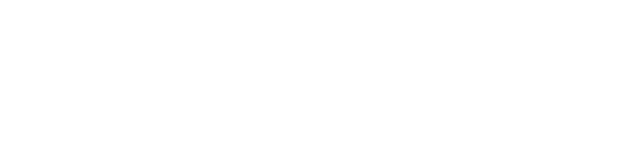
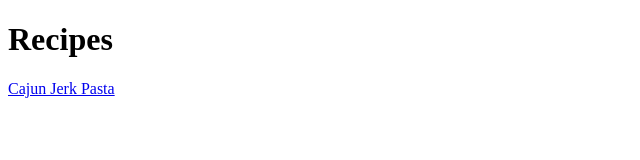
Before and after one commit to MalaysiaThomas/odin-recipes, a plain HTML site: page index.html in a window 1280 px wide. Shown: the whole page, without its empty margins (0-640 px from the left). Drawn offline with Linux system fonts and the light colour scheme.

Commit message:
add cajun jerk pasta recipe page

```diff
--- a/index.html
+++ b/index.html
@@ -5,6 +5,8 @@
     <meta name="viewport" content="width=device-width, initial-scale=1.0">
     <title>Odin Recipes</title>
 </head>
+    <h1>Recipes</h1>
+    <a href="recipes/cajun_jerk_pasta.html">Cajun Jerk Pasta</a>
 <body>
 
 </body>
```
Also changed, not shown: recipes/cajun_jerk_pasta.html (added, +1 -0 lines).
